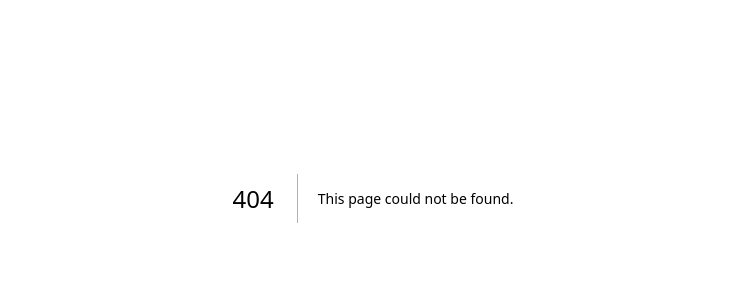
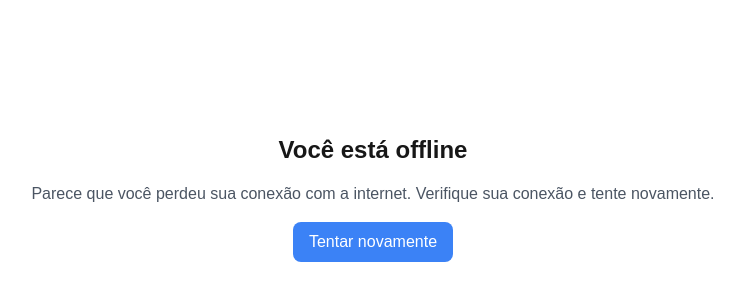
Before and after one commit to giamlepore/habit, a Next.js app: page /offline in a window 1280 px wide. Before the commit this address had no page. Shown: the part 202-502 px from the top of the page, without its empty margins (267-1011 px from the left). Built offline with nearby package versions, Linux system fonts and the light colour scheme.

Commit message:
new offline page

```diff
--- /dev/null
+++ b/app/offline/page.tsx
@@ -0,0 +1,16 @@
+export default function Offline() {
+    return (
+      <div className="flex flex-col items-center justify-center min-h-screen p-4 text-center">
+        <h1 className="text-2xl font-bold mb-4">Você está offline</h1>
+        <p className="text-gray-600 mb-4">
+          Parece que você perdeu sua conexão com a internet. Verifique sua conexão e tente novamente.
+        </p>
+        <button
+          onClick={() => window.location.reload()}
+          className="px-4 py-2 bg-blue-500 text-white rounded-lg hover:bg-blue-600 transition-colors"
+        >
+          Tentar novamente
+        </button>
+      </div>
+    )
+  }
```
